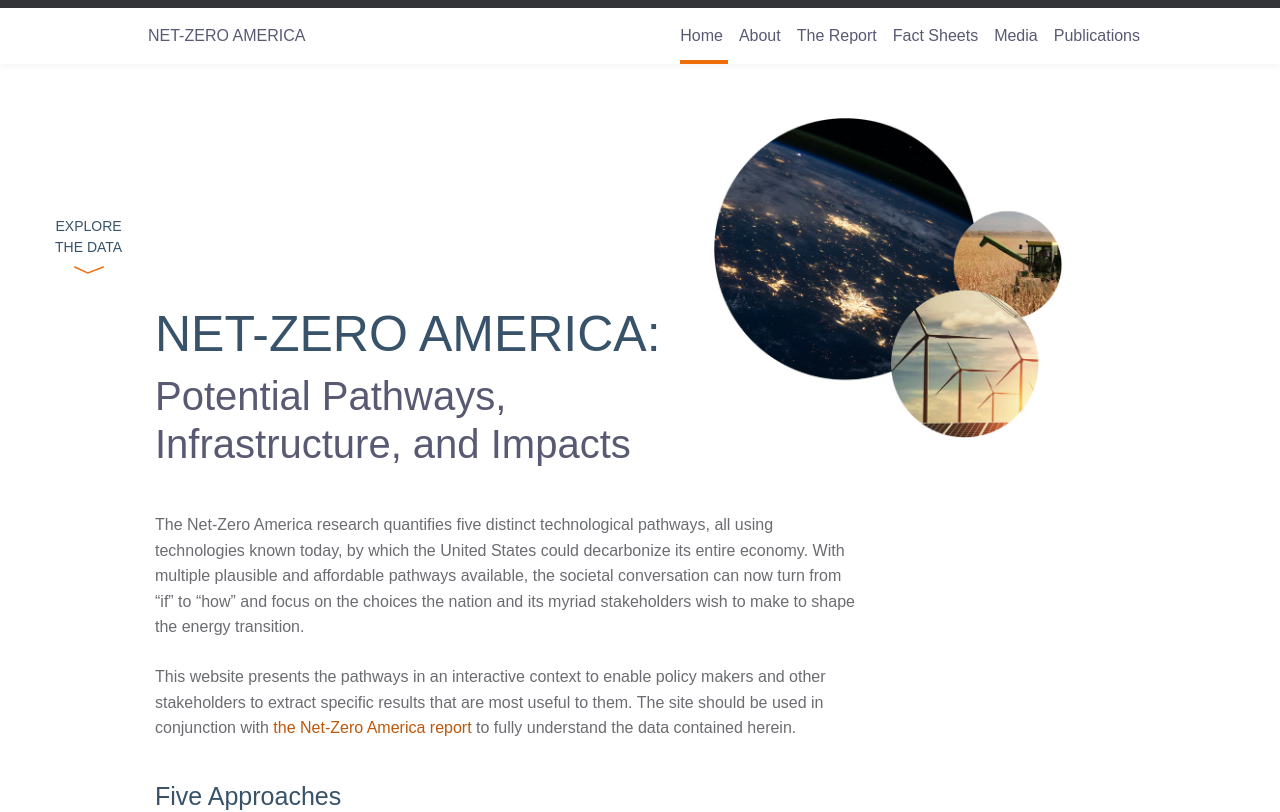
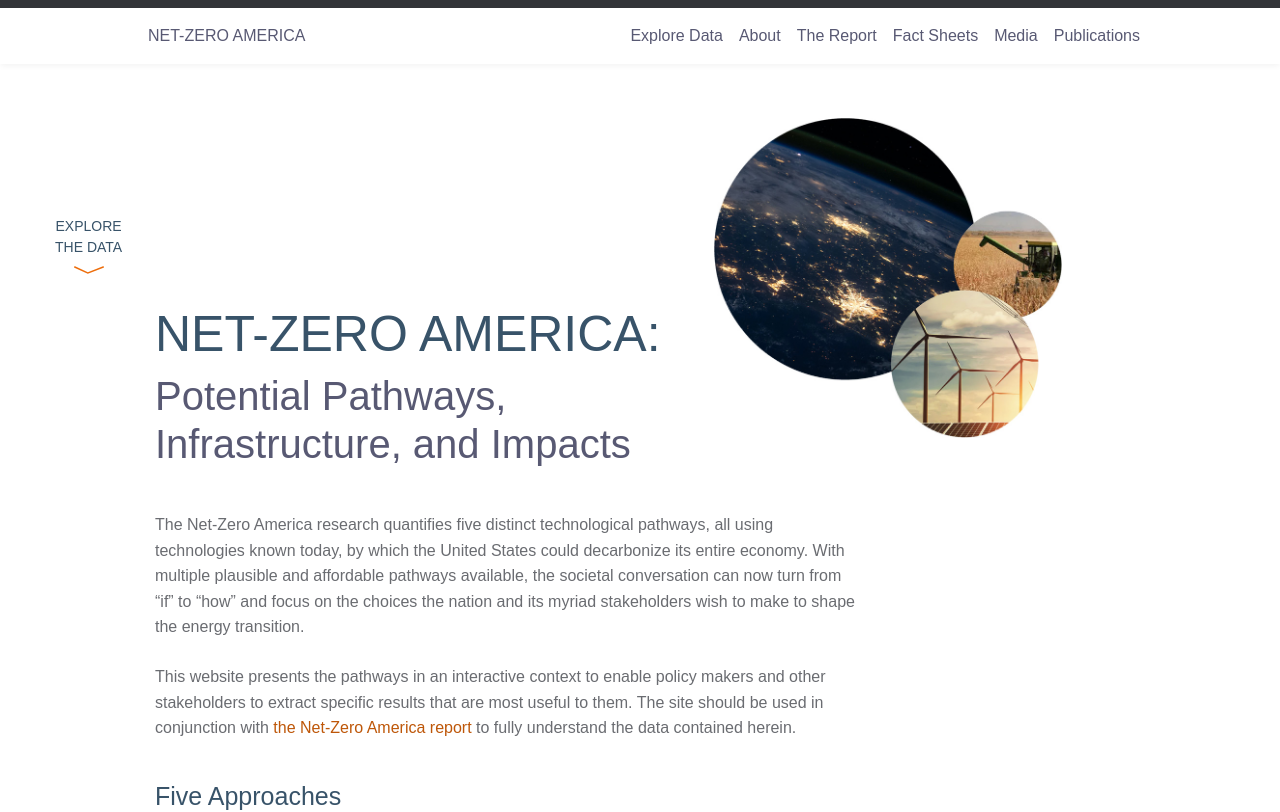
Before and after one commit to Hyperobjekt/nzap-site, a React app: page / in a window 1280 px wide. Shown: the top 812 px of the page. Built offline with nearby package versions, Linux system fonts and the light colour scheme; no server answers; a web font is replaced by a local one; what redux-immutable-state-invariant would draw is missing.

Commit message:
Add Explore Data link to header

```diff
--- a/src/components/_global/Header.js
+++ b/src/components/_global/Header.js
@@ -47,7 +47,7 @@ const Header = () => {
                       </div>
                     </div>
                     <ul className="draw pt-5">
-                      <li className="pt-3"><NavLink onClick={closeDraw} className="pr-2 pl-2" to="/" activeStyle={activeStyle} exact>Home</NavLink></li>
+                      <li className="pt-3"><NavLink onClick={closeDraw} className="pr-2 pl-2" to="/#explore" activeStyle={activeStyle} exact>Explore Data</NavLink></li>
                       <li className="pt-3"><NavLink onClick={closeDraw} className="pr-2 pl-2" to="/about" activeStyle={activeStyle} exact>About</NavLink></li>
                       <li className="pt-3"><NavLink onClick={closeDraw} className="pr-2 pl-2" to="/the-report" activeStyle={activeStyle} exact>The Report</NavLink></li>
                       <li className="pt-3"><NavLink onClick={closeDraw} className="pr-2 pl-2" to="/fact-sheet" activeStyle={activeStyle} exact>Fact Sheets</NavLink></li>
@@ -61,7 +61,7 @@ const Header = () => {
               <div className="d-none d-md-block col-md-9 col-lg-8 text-right pr-0">
                 <nav aria-label="header-navigation" className="nzap-navigation" role="navigation">
                   <ul>
-                    <li><NavLink className="pr-2 pl-2" to="/" activeStyle={activeStyle} exact>Home</NavLink></li>
+                    <li><NavLink className="pr-2 pl-2 nav-explore" to="/#explore" activeStyle={activeStyle} exact>Explore Data</NavLink></li>
                     <li><NavLink className="pr-2 pl-2" to="/about" activeStyle={activeStyle} exact>About</NavLink></li>
                     <li><NavLink className="pr-2 pl-2" to="/the-report" activeStyle={activeStyle} exact>The Report</NavLink></li>
                     <li><NavLink className="pr-2 pl-2" to="/fact-sheet" activeStyle={activeStyle} exact>Fact Sheets</NavLink></li>
--- a/src/components/_global/Header.scss
+++ b/src/components/_global/Header.scss
@@ -52,6 +52,9 @@
           }
           &.active {
             color: $base-color !important;
+            &.nav-explore:after {
+              border-bottom: none;
+            }
             &:after {
               content: "";
               width: 48px;
```
